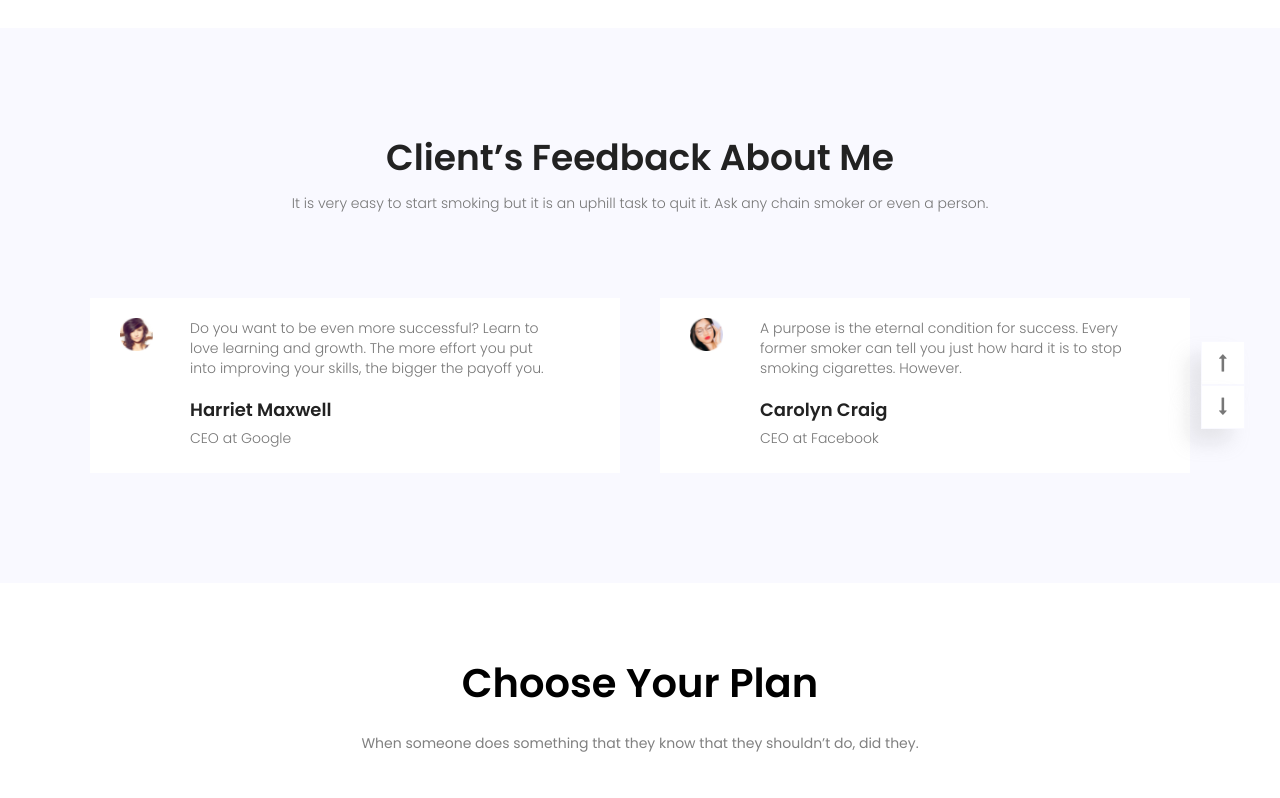
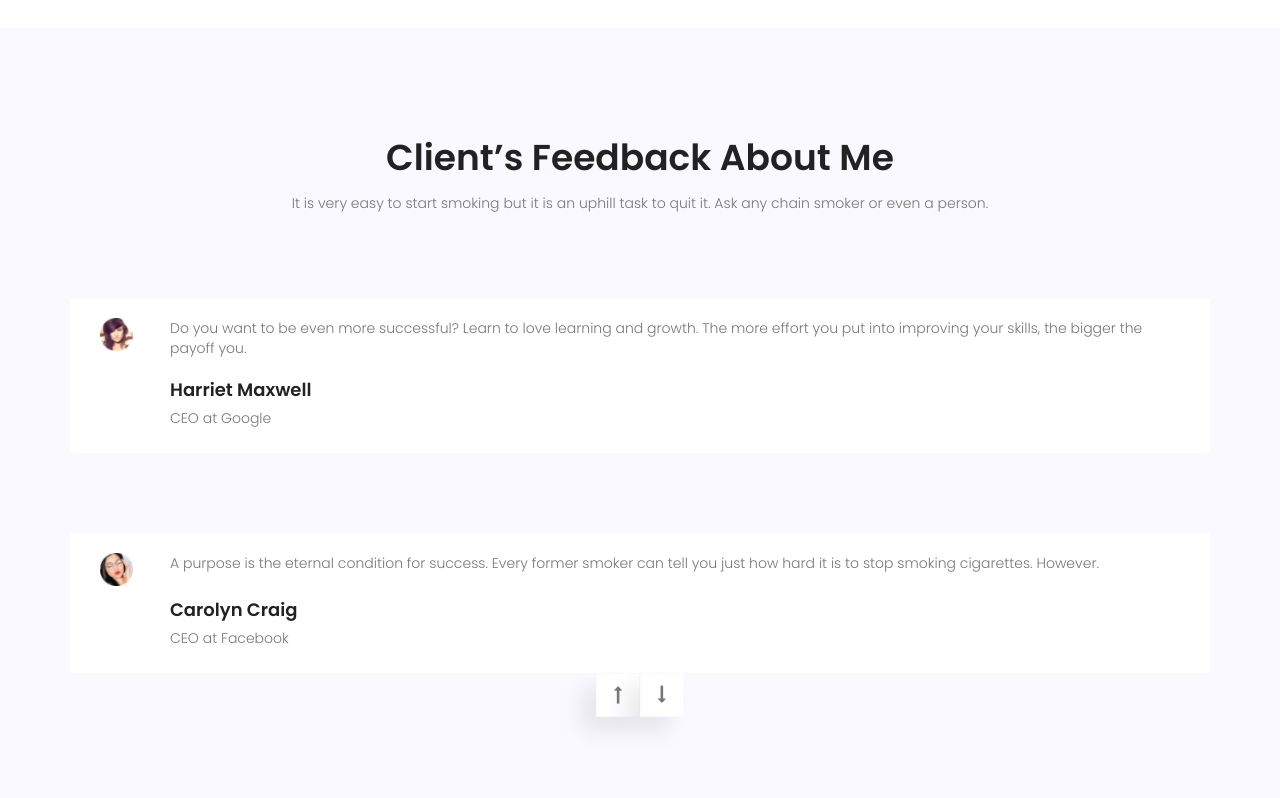
Before and after one commit to front-end-by-rimantas/25-grupe-portfolio-personal, a website with bundled scripts: page index.html in a window 1280 px wide. Shown: the part 3709-4507 px from the top of the page. Built offline with nearby package versions, Linux system fonts and the light colour scheme.

Commit message:
testimonials

```diff
--- a/css/components/testimonials.css
+++ b/css/components/testimonials.css
@@ -1,21 +1,25 @@
-.m-size {
+.testimonials {
     padding: 60px 0 30px 0;
     position: relative;
 }
-.m-size > h1 {
+.testimonials > h1 {
     text-align: center;
     margin-top: -30px;
     font-weight: 600;
     font-size: 36px;
 }
-.m-size > p {
+.testimonials > p {
     text-align: center;
     font-weight: 300;
+}
+.testimonials-block {
+
 }
 .testimonial-box {
     margin: 80px 0 0 0;
     cursor: pointer;
     padding: 20px;
+    background-color: white;
 }
 .testimonial-box:hover .header-hover {
     color: #8490ff;
@@ -61,7 +65,11 @@
     display: flex;
     justify-content: center;
 }
-
+@media (min-width: 767px) {
+    .testimonials-block {
+        grid-template-columns: 1fr 1fr;
+    }
+}
 @media (min-width: 991px) {
     .m-size > .arw-position {
             display:  block;
@@ -71,7 +79,11 @@
             right: -55px;
             box-shadow: -14px 14px 20px  rgb(157 157 157 / 1%);
     }
+    .testimonials-block {
+        grid-template-columns: 1fr 1fr;
+    }
 }
+
 @media (max-width: 230px) {
     .mini-logo{
         display: none;
--- a/index.html
+++ b/index.html
@@ -335,50 +335,14 @@
 
     <!-- SECTION: TESTIMONIALS START -->
     <div class="container bg-grey">
-      <div class="row m-size">
+      <div class="row testimonials">
         <h1 class="title">Client’s Feedback About Me</h1>
         <p class="subtitle">
           It is very easy to start smoking but it is an uphill task to quit it.
           Ask any chain smoker or even a person.
         </p>
-        <div class="testimonial-box bg-white col-sm-12 col-md-6 col-lg-6">
-          <img
-            class="mini-logo"
-            src="./img/testimonials/small-testimonials.png"
-            alt="User logo"
-            height="33px"
-            width="33px"
-          />
-          <div class="text-box">
-            <p class="subtitle">
-              Do you want to be even more successful? Learn to love learning and
-              growth. The more effort you put into improving your skills, the
-              bigger the payoff you.
-            </p>
-            <h1 class="header header-hover">Harriet Maxwell</h1>
-            <p class="subtitle">CEO at Google</p>
+          <div id="testimonials_block">
           </div>
-        </div>
-        <div
-          class="testimonial-box bg-white hidden visible-md col-md-6 col-lg-6"
-        >
-          <img
-            class="mini-logo"
-            src="./img/testimonials/small-testimonials2.png"
-            alt="User logo"
-            height="33px"
-            width="33px"
-          />
-          <div class="text-box">
-            <p class="subtitle">
-              A purpose is the eternal condition for success. Every former
-              smoker can tell you just how hard it is to stop smoking
-              cigarettes. However.
-            </p>
-            <h1 class="header header-hover">Carolyn Craig</h1>
-            <p class="subtitle">CEO at Facebook</p>
-          </div>
-        </div>
         <div class="arw-position col-12 col-sm-12">
           <i
             class="fa fa-long-arrow-up testimonial-arrow"
--- /dev/null
+++ b/js/components/services/testimonials.js
@@ -0,0 +1,56 @@
+function testimonials(selector, testData) {
+
+  const DOM = document.querySelector(selector);
+  let {testList, testImgPath, testMaxCount} = testData;
+
+  let HTML = '';
+   let scrSize = window.matchMedia('(min-width: 767px)');
+   let testCount = 0;
+
+  function hideTestimonial(scrSize) {
+    if (scrSize.matches) {
+      testMaxCount = 2;
+    }
+    else {
+      testMaxCount = 1;
+    }
+  }
+
+  document.addEventListener('resize', hideTestimonial);
+  hideTestimonial(scrSize);
+
+  for (let i = 0; i < testList.length; i++) {
+      const testimonial = testList[i];
+
+      if (!testimonial.active) {
+          continue;
+      }
+
+      if (testCount === testMaxCount) {
+        break;
+      }
+
+      testCount++;
+      HTML +=
+      `<div class="testimonial-box col-12 col-md-6 col-lg-6">
+      <img
+      class="mini-logo"
+      src="${testImgPath + testimonial.img}"
+      alt="User logo"
+      height="33px"
+      width="33px"
+      />
+      <div class="text-box">
+      <p class="subtitle">
+      ${testimonial.paragraph}
+      </p>
+      <h1 class="header header-hover">${testimonial.header}</h1>
+      <p class="subtitle">${testimonial.secondParagraph}</p>
+      </div>
+      </div>`;
+    }
+
+DOM.innerHTML = HTML;
+}
+
+export { testimonials }
--- a/js/data/testimonialsData.js
+++ b/js/data/testimonialsData.js
@@ -1,17 +1,21 @@
-const testimonialsData = {
-    imgPath: './img/testimonials/',
-    maxCount: 2,
-    list: [
+let testimonialsData = {
+    testImgPath: './img/testimonials/',
+    testMaxCount: 2,
+    testList: [
         {
             img: 'small-testimonials.png',
-            paragraph: 'Do you want to be even more successful? Learn to love learning and growth. The more effort you put into improving your skills, the bigger the payoff you.',
+            paragraph: `Do you want to be even more successful? Learn to love learning
+            and growth. The more effort you put into improving your skills, the bigger
+             the payoff you.`,
             header: 'Harriet Maxwell',
             secondParagraph:'CEO at Google',
             active: true,
         },
         {
             img: 'small-testimonials2.png',
-            paragraph: 'A purpose is the eternal condition for success. Every former smoker can tell you just how hard it is to stop smoking cigarettes. However.',
+            paragraph: `A purpose is the eternal condition for success. Every former
+            smoker can tell you just how hard it is to stop smoking cigarettes.
+             However.`,
             header: 'Carolyn Craig',
             secondParagraph:'CEO at Facebook',
             active: true,
--- a/js/mainHome.js
+++ b/js/mainHome.js
@@ -4,11 +4,12 @@
 /* ABOUT ME */
 /* My Offered Services */
 /* ANIMATED NUMBER COUNTER */
-import { Achievements } from './components/achievements/Achievements.js'
-import { achievementsData } from './data/achievementsData.js'
+import { Achievements } from './components/achievements/Achievements.js';
+import { achievementsData } from './data/achievementsData.js';
 /* PORTFOLIO */
 /* TESTIMONIALS */
-import { testimonialsData } from './data/testimonialsData.js'
+import { testimonialsData } from './data/testimonialsData.js';
+import { testimonials } from './components/services/testimonials.js';
 /* PRICE AREA */
 /* RECENT BLOG */
 /* BRANDS AREA */
@@ -25,6 +26,7 @@ import { testimonialsData } from './data/testimonialsData.js'
 const achievement = new Achievements('#achievements_block',achievementsData);
 /* PORTFOLIO */
 /* TESTIMONIALS */
+testimonials('#testimonials_block', testimonialsData);
 /* PRICE AREA */
 /* RECENT BLOG */
 /* BRANDS AREA */
```
